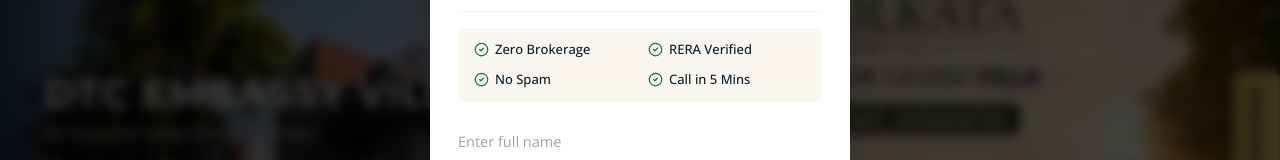
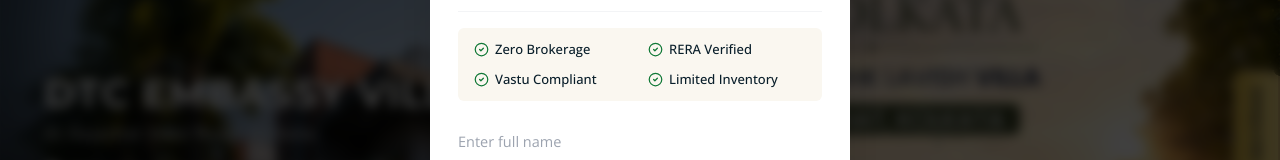
Before and after one commit to vineet-proptiger/dtc-embassy, a Next.js app: page / in a window 1280 px wide. Both pictures are taken after a click on the button "DOWNLOAD BROCHURE". Shown: the part 235-395 px from the top of the page. Built offline with nearby package versions, Linux system fonts and the light colour scheme.

Commit message:
some changes in popup

```diff
--- a/components/EnquireModal.jsx
+++ b/components/EnquireModal.jsx
@@ -92,11 +92,11 @@
                 </div>
                 <div className="flex items-center gap-1.5">
                   <svg width="15" height="15" viewBox="0 0 24 24" fill="none" stroke="#117937" strokeWidth="2" strokeLinecap="round" strokeLinejoin="round"><circle cx="12" cy="12" r="10"></circle><path d="m9 12 2 2 4-4"></path></svg>
-                  <span>No Spam</span>
+                  <span>Vastu Compliant</span>
                 </div>
                 <div className="flex items-center gap-1.5">
                   <svg width="15" height="15" viewBox="0 0 24 24" fill="none" stroke="#117937" strokeWidth="2" strokeLinecap="round" strokeLinejoin="round"><circle cx="12" cy="12" r="10"></circle><path d="m9 12 2 2 4-4"></path></svg>
-                  <span>Call in 5 Mins</span>
+                  <span>Limited Inventory</span>
                 </div>
               </div>
             </div>
```
